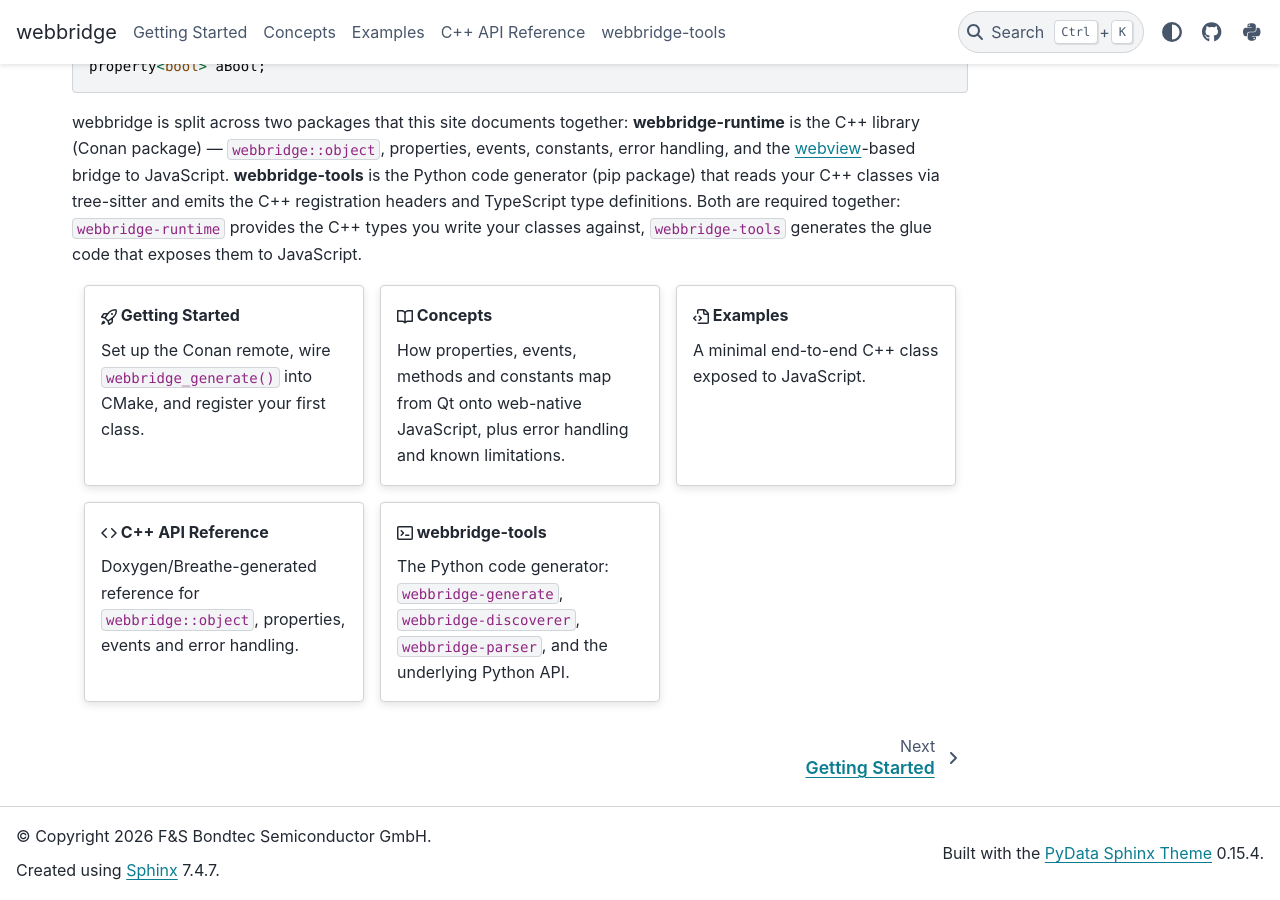
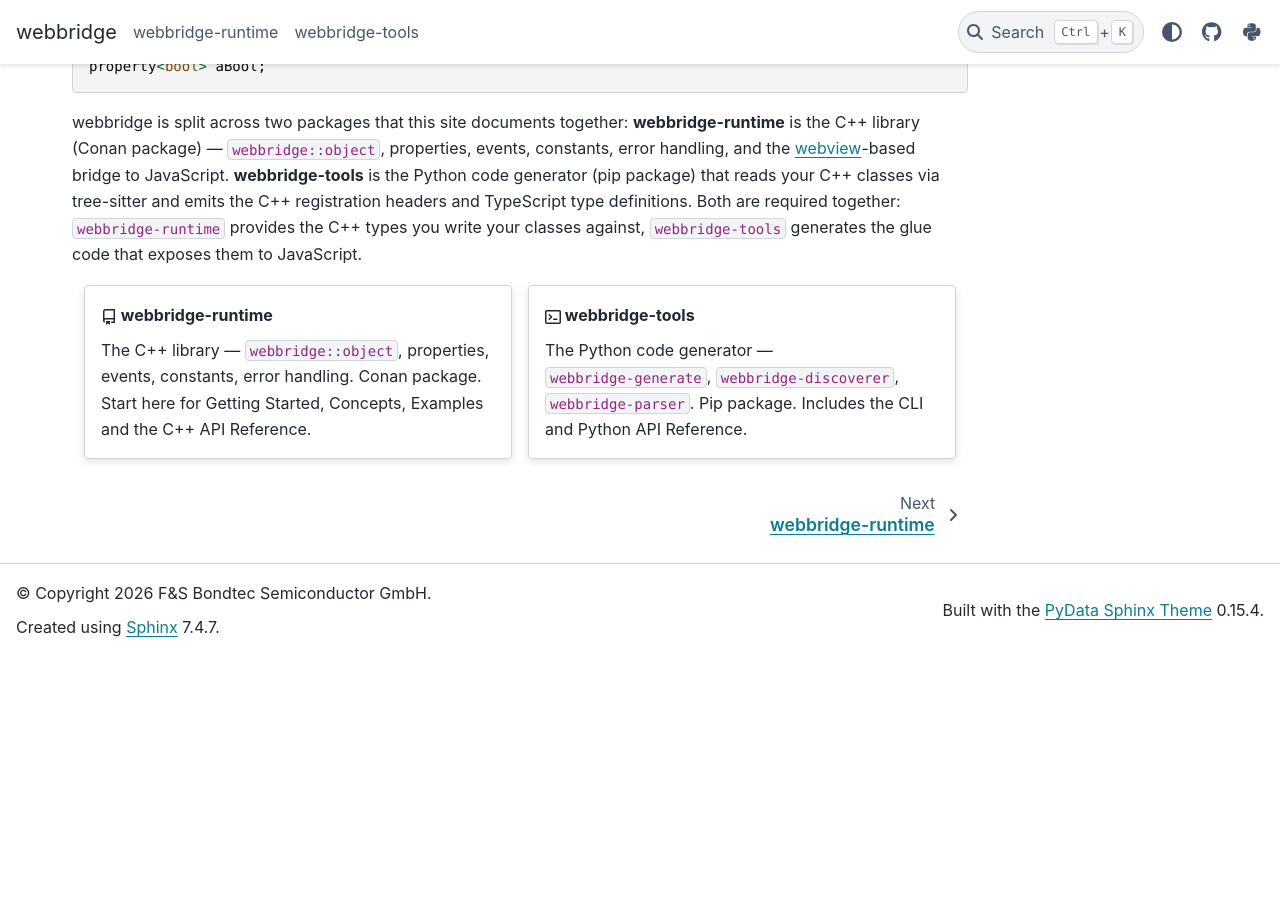
Before and after one commit to WebBridge-Project/webbridge-docs, a Sphinx documentation site: the page built from source/index.md, in a window 1280 px wide and 900 px high, scrolled down 798 px. Built offline with Sphinx 7.4.7 and the PyData theme 0.15.4, drawn with Linux system fonts in a browser that asks for light colours; after the commit the page ends 1455 px from its top, so only the background shows below that.

Commit message:
layout update

````diff
--- a/source/index.md
+++ b/source/index.md
@@ -52,46 +52,24 @@
 provides the C++ types you write your classes against, `webbridge-tools`
 generates the glue code that exposes them to JavaScript.
 
-::::{grid} 1 2 3 3
+::::{grid} 1 2 2 2
 :gutter: 3
 
-:::{grid-item-card} {octicon}`rocket` Getting Started
-:link: getting-started
+:::{grid-item-card} {octicon}`repo` webbridge-runtime
+:link: runtime
 :link-type: doc
 
-Set up the Conan remote, wire `webbridge_generate()` into CMake, and register
-your first class.
-:::
-
-:::{grid-item-card} {octicon}`book` Concepts
-:link: concepts
-:link-type: doc
-
-How properties, events, methods and constants map from Qt onto web-native
-JavaScript, plus error handling and known limitations.
-:::
-
-:::{grid-item-card} {octicon}`file-code` Examples
-:link: examples
-:link-type: doc
-
-A minimal end-to-end C++ class exposed to JavaScript.
-:::
-
-:::{grid-item-card} {octicon}`code` C++ API Reference
-:link: cpp-api
-:link-type: doc
-
-Doxygen/Breathe-generated reference for `webbridge::object`, properties,
-events and error handling.
+The C++ library — `webbridge::object`, properties, events, constants, error
+handling. Conan package. Start here for Getting Started, Concepts, Examples
+and the C++ API Reference.
 :::
 
 :::{grid-item-card} {octicon}`terminal` webbridge-tools
 :link: tools/index
 :link-type: doc
 
-The Python code generator: `webbridge-generate`, `webbridge-discoverer`,
-`webbridge-parser`, and the underlying Python API.
+The Python code generator — `webbridge-generate`, `webbridge-discoverer`,
+`webbridge-parser`. Pip package. Includes the CLI and Python API Reference.
 :::
 
 ::::
@@ -100,9 +78,6 @@
 :maxdepth: 2
 :hidden:
 
-Getting Started <getting-started>
-Concepts <concepts>
-Examples <examples>
-C++ API Reference <cpp-api>
+webbridge-runtime <runtime>
 webbridge-tools <tools/index>
 ```
````
Also changed, not shown: source/runtime.md (added, +33 -0 lines).
